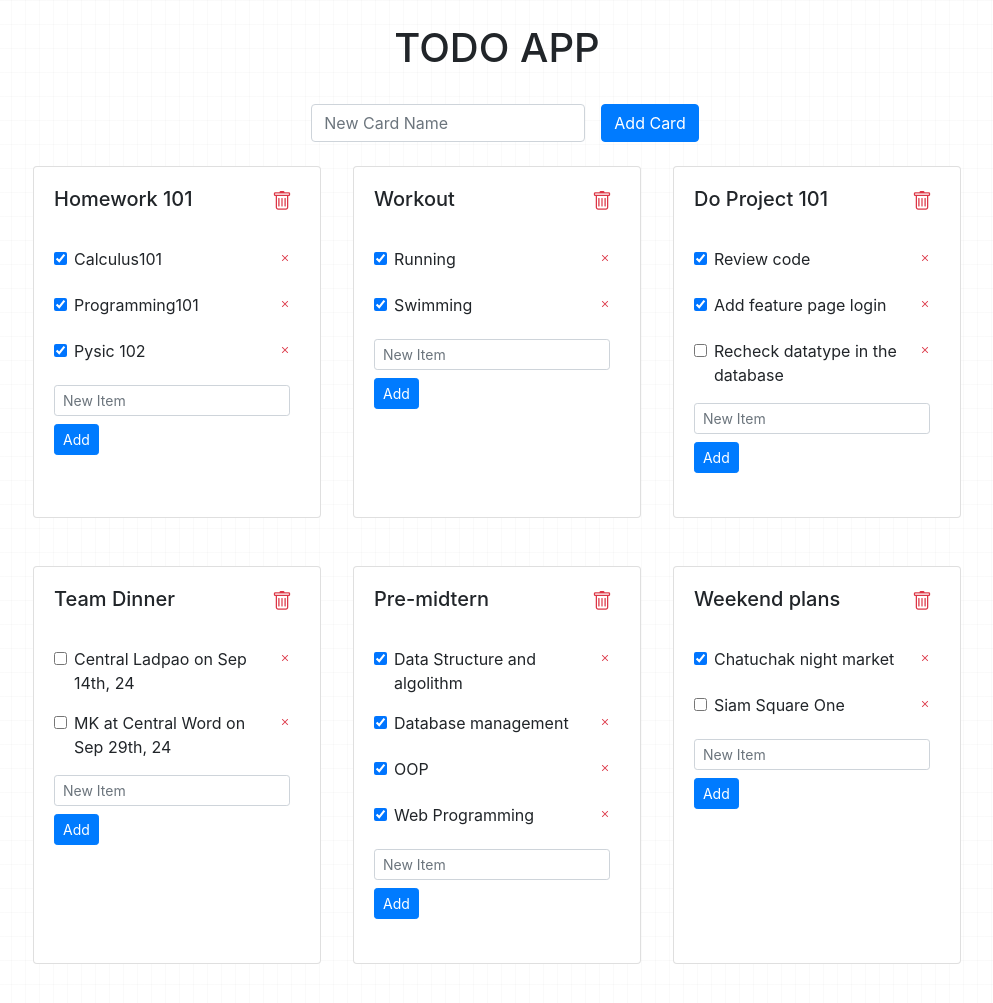
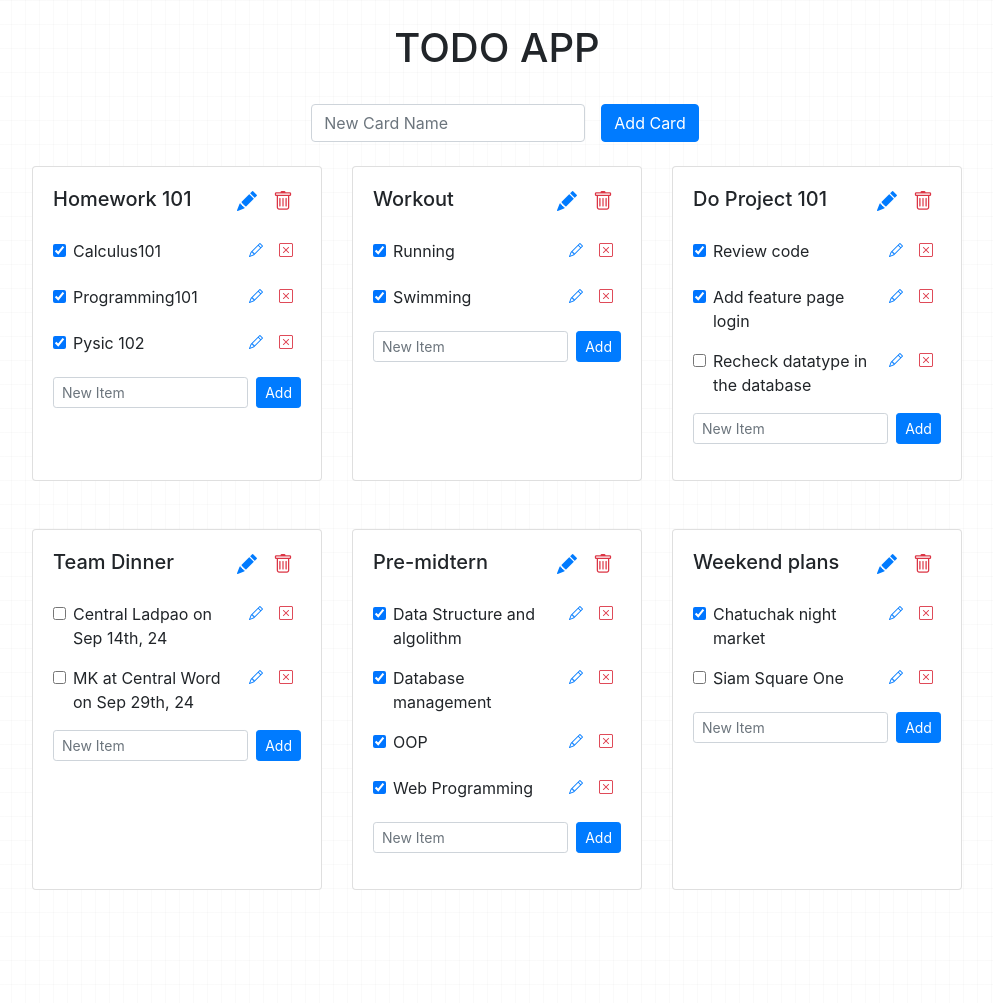
Before and after one commit to newpkorn/ToDoApp-python, a Flask app: page / in a window 1280 px wide. Shown: the top 1003 px of the page, without its empty margins (143-1136 px from the left). Run offline with Flask 3, Linux system fonts and the light colour scheme.

Commit message:
Add feature delete update Card and Item

```diff
--- a/app.py
+++ b/app.py
@@ -1,14 +1,21 @@
-from flask import Flask, render_template, request, redirect
+from flask import Flask, render_template, request, redirect, jsonify
 from model import db, Card, Item
 from uuid import uuid4
 from pprint import pprint
 
 app = Flask(__name__)
 
-@app.route('/', methods=['GET'])
+@app.route('/', methods=['GET', 'POST'])
 def home_page():
-    # pprint(Card.get_all())
-    return render_template('index.html', cards=Card.get_all())
+    button_clicked = None
+    if request.method == 'POST':
+        if 'edit-card-name' in request.form:
+            button_clicked = request.form.get('card_id')
+        elif 'edit-item-name' in request.form:
+            button_clicked = request.form.get('item_id')
+            print("Button clicked:", button_clicked)  # Debug line
+
+    return render_template('index.html', cards=Card.get_all(), button_clicked=button_clicked)
 
 @app.route('/card/new', methods=['POST'])
 def add_card():
@@ -33,6 +40,29 @@ def check_item():
     Item.update({Item.completed: status}).where(Item.id == item_id).execute()
     return redirect('/')
 
+@app.route('/card/update', methods=['POST'])
+def update_card():
+    try:
+        card_id = request.form.get('card_id')
+        card_name = request.form.get('card_name')
+        Card.update({Card.name: card_name}).where(Card.id == card_id).execute()
+
+        print(jsonify(success=True))
+        return redirect('/')
+    except Exception as e:
+        return jsonify(success=False, error=str(e)), 500
+
+
+@app.route('/item/update', methods=['POST'])
+def update_item():
+    try:
+        item_id = request.form.get('item_id')
+        item_name = request.form.get('item_name')
+        Item.update({Item.name: item_name}).where(Item.id == item_id).execute()
+        return redirect('/')
+    except Exception as e:
+        return jsonify(success=False, error=str(e)), 500
+
 @app.route('/card/delete', methods=['POST'])
 def delete_card():
     card_id = request.form.get('card_id')
@@ -52,5 +82,5 @@ def delete_item():
 
 if __name__ == ("__main__"):
     db.connect()
-    db.create_tables([Card, Item])
+    db.create_tables([Card, Item], safe=True)
     app.run('0.0.0.0', port=5000)
--- a/model.py
+++ b/model.py
@@ -47,7 +47,7 @@ class Card(BaseModel):
                         "completed": item['completed']
                     }
                 )
-                print(ret)
+                # print(ret)
         return ret
 
 class Item(BaseModel):
--- a/templates/index.html
+++ b/templates/index.html
@@ -12,66 +12,101 @@
             <div class="row justify-content-center">
                 <form class="form-inline" method="POST" action="/card/new">
                     <div class="form-group mx-sm-3 mb-2">
-                        <input
-                            type="text"
-                            class="form-control"
-                            id="cardName"
-                            name="cardName"
-                            placeholder="New Card Name"
-                            required
-                        >
+                        <input type="text" class="form-control" id="cardName" name="cardName" placeholder="New Card Name" required>
                     </div>
                     <button type="submit" class="btn btn-primary mb-2">Add Card</button>
                 </form>
             </div>
             <div class="row justify-content-start align-content-center">
             {% for card_id, card in cards.items() %}
-                    <div class="col-sm-4 mb-5 d-flex justify-content-center rounded ">
-                        <div class="card" style="width: 18rem;">
-                            <div class="card-body">
-                                <div class="d-flex justify-content-between" >
+                <div class="col-12 col-sm-6 col-md-4 mb-5 d-flex justify-content-center rounded">
+                    <div class="card w-100">
+                        <div class="card-body position-relative">
+                            <div class="d-flex justify-content-between">
+                                {% if button_clicked == card_id %}
+                                    <form method="POST" action="/card/update" class="d-flex w-100">
+                                        <input type="hidden" name="card_id" value="{{ card_id }}">
+                                        <input type="text" name="card_name" value="{{ card['name'] }}" class="form-control flex-grow-1 mr-2">
+                                        <button type="submit" class="btn btn-success">Save</button>
+                                    </form>
+                                {% else %}
                                     <h5 class="card-title">{{ card['name'] }}</h5>
+                                    <div class="d-flex">
+                                        <form method="POST" action="/" class="me-2">
+                                            <input type="hidden" name="card_id" value="{{ card_id }}">
+                                            <button type="submit" name="edit-card-name" class="border-0 bg-transparent text-primary btn-sm">
+                                                <h5><i class="bi bi-pencil-fill"></i></h5>
+                                            </button>
+                                        </form>
                                         <form method="POST" action="/card/delete">
-                                        <input type="hidden" name="card_id" value="{{card_id}}">
-                                        <button type="submit" class="border-0 bg-transparent text-danger btn-sm mb-2"><H5><i class="bi bi-trash fw-bold"></i></H5></button>
+                                            <input type="hidden" name="card_id" value="{{ card_id }}">
+                                            <button
+                                                type="submit"
+                                                class="border-0 bg-transparent text-danger btn-sm"
+                                                onclick="return confirm('Do you want to delete Card: {{ card['name'] }} ?')"
+                                            >
+                                                <h5><i class="bi bi-trash fw-bold"></i></h5>
+                                            </button>
                                         </form>
+                                    </div>
+                                {% endif %}
                             </div>
                                 {% if card['items'] and card['items']|length > 0 %}
                                     {% for item in card['items'] %}
                                         {% if item %}
                                             <div class="d-flex justify-content-between">
-                                                    <form id="form-item-{{item['id']}}" action="/item/check" method="POST" class="form-check">
-                                                        <input name="item_id" type="hidden" value="{{item['id']}}">
+                                                <form id="form-item-{{ item['id'] }}" action="/item/check" method="POST" class="form-check">
+                                                    <input name="item_id" type="hidden" value="{{ item['id'] }}">
                                                     <input
-                                                            id="status_{{item['id']}}"
-                                                            onchange="document.getElementById('form-item-{{item['id']}}').submit()"
+                                                        id="status_{{ item['id'] }}"
+                                                        onchange="document.getElementById('form-item-{{ item['id'] }}').submit()"
                                                         class="form-check-input"
                                                         {{ 'checked' if item['completed'] else '' }}
                                                         type="checkbox">
                                                     <input type="hidden" value="{{ 0 if item['completed'] else 1 }}" name="status">
-                                                        <label class="form-check-label" for="status_{{item['id']}}">{{item['name']}}</label>
+                                                    <label class="form-check-label {% if button_clicked == item['id']|string %}d-none{% endif %}" for="status_{{item['id']}}">
+                                                        {{item['name']}}
+                                                    </label>
+                                                </form>
+
+                                                {% if button_clicked == item['id']|string %}
+                                                    <form method="POST" action="/item/update" class="d-flex w-100">
+                                                        <input type="hidden" name="item_id" value="{{ item['id'] }}">
+                                                        <input type="text" name="item_name" value="{{ item['name'] }}" class="form-control flex-grow-1 mr-2" required>
+                                                        <button type="submit" class="btn btn-success">Save</button>
+                                                    </form>
+
+                                                {% else %}
+                                                    <div class="d-flex">
+                                                        <form method="POST" action="/" class="me-2">
+                                                            <input type="hidden" name="item_id" value="{{ item['id'] }}">
+                                                            <button type="submit" name="edit-item-name" class="border-0 bg-transparent text-primary btn-sm">
+                                                                <i class="bi bi-pencil"></i>
+                                                            </button>
                                                         </form>
                                                         <form method="POST" action="/item/delete">
-                                                        <input type="hidden" name="item_id" value="{{item['id']}}">
-                                                        <button type="submit" class="border-0 bg-transparent text-danger btn-sm mb-2"><i class="bi bi-x"></i></button>
+                                                            <input type="hidden" name="item_id" value="{{ item['id'] }}">
+                                                            <button
+                                                                    type="submit"
+                                                                    class="border-0 bg-transparent text-danger btn-sm mb-2"
+                                                                    onclick="return confirm('Do you want to delete Item: {{ item['name'] }} ?')"
+                                                            >
+                                                                <i class="bi bi-x-square"></i>
+                                                            </button>
                                                         </form>
+                                                    </div>
+                                                {% endif %}
+
                                             </div>
                                         {% endif %}
                                     {% endfor %}
                                 {% endif %}
+
                                 <div class="d-flex justify-content-between">
-                                    <form class="form-inline" method="POST" action="/item/new">
-                                        <div class="form-group mb-2">
+                                    <form class="d-flex w-100" method="POST" action="/item/new">
                                         <input type="hidden" name="card_id" value="{{card_id}}">
-                                            <input
-                                                    type="text"
-                                                    class="form-control form-control-sm"
-                                                    id="newItem"
-                                                    name="name" placeholder="New Item"
-                                                    required
-                                            >
-                                        </div>
-                                        <button type="submit" class="btn btn-primary btn-sm mb-2">Add</button>
+                                        <input type="text" class="form-control form-control-sm flex-grow-1 mr-2" id="newItem" name="name" placeholder="New Item" required>
+                                        <button type="submit" class="btn btn-primary btn-sm">Add</button>
                                     </form>
                                 </div>
                             </div>
```
Also changed, not shown: todo_app.db. Lines whose indentation alone changed are shown as unchanged.
